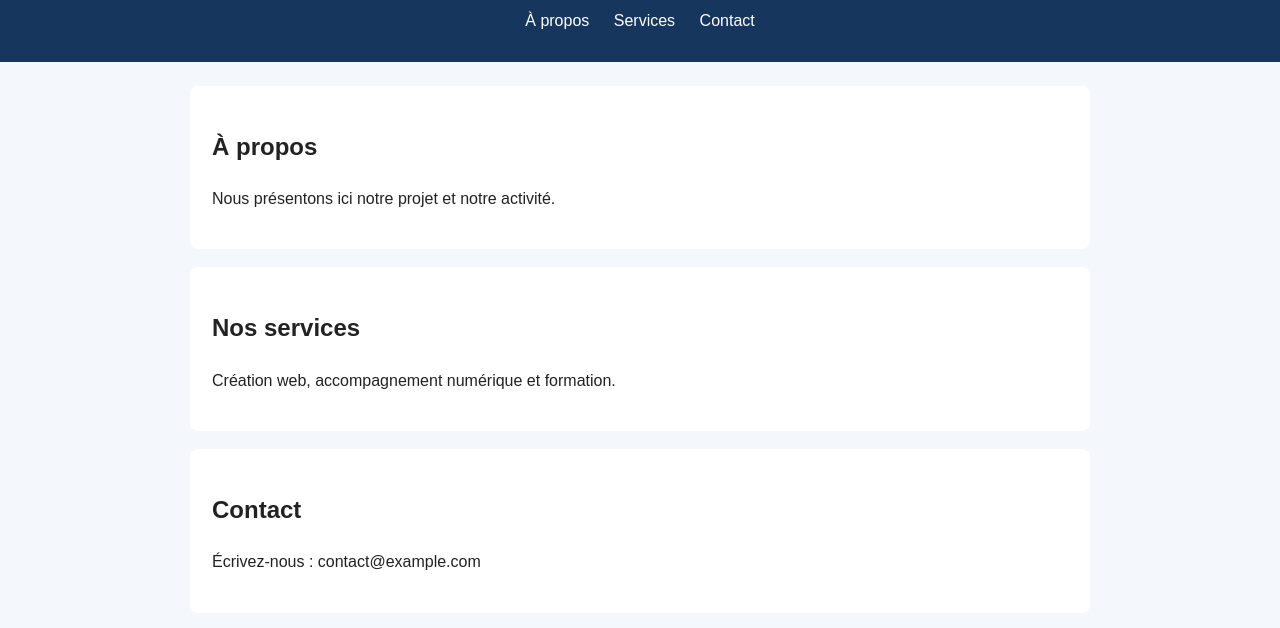
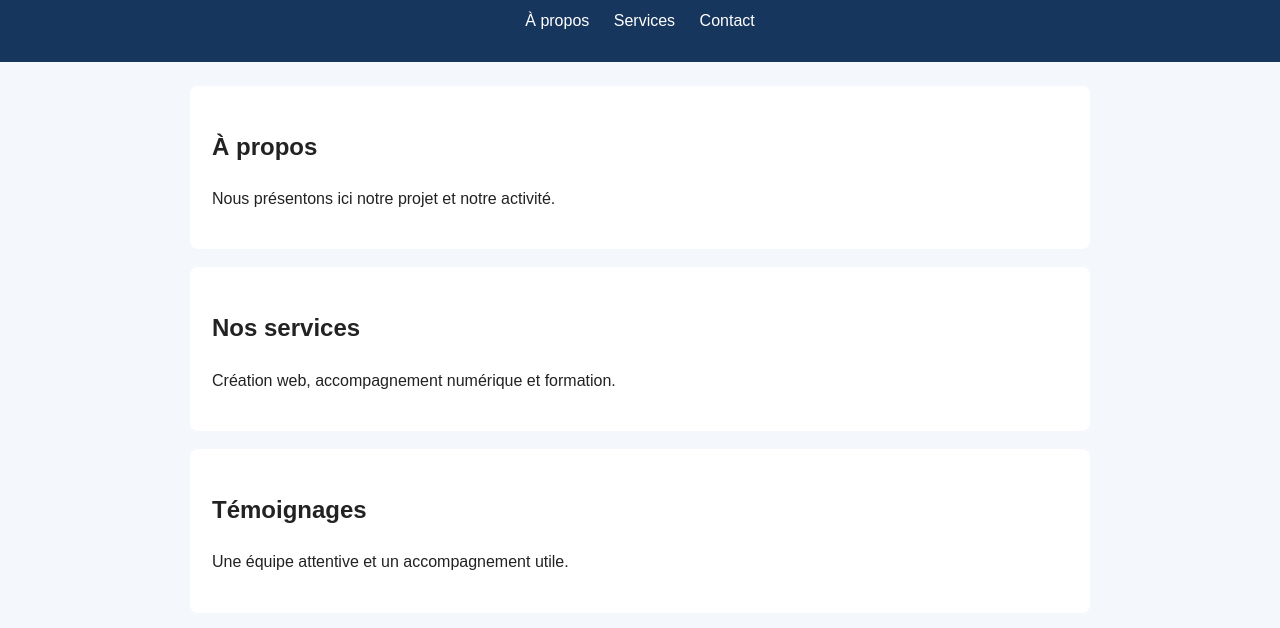
Before and after one commit to Taylorsine/mon-site-web, a plain HTML site: page index.html in a window 1280 px wide. Shown: the part 114-742 px from the top of the page. Drawn offline with Linux system fonts and the light colour scheme.

Commit message:
feat: ajouter la section temoignages

```diff
--- a/index.html
+++ b/index.html
@@ -26,6 +26,12 @@ activité.</p>
  <p>Création web, accompagnement numérique et
 formation.</p>
  </section>
+<section id="temoignages">
+    <h2>Témoignages</h2>
+    <p>Une équipe attentive et un accompagnement utile.</p>
+</section>
+
+
  <section id="contact">
  <h2>Contact</h2>
  <p>Écrivez-nous : contact@example.com</p>
```
